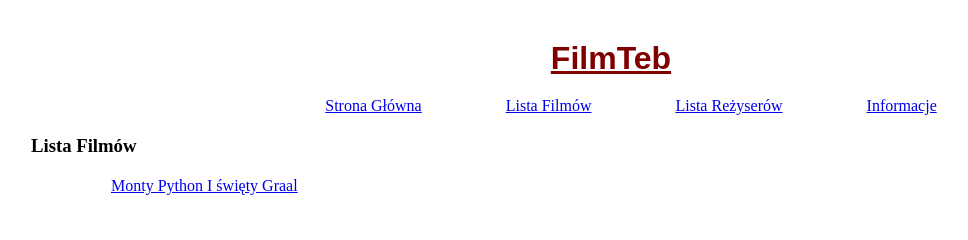
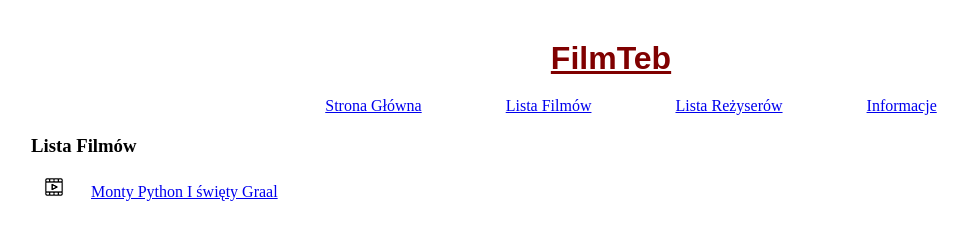
Before and after one commit to GoodWoofie/3GG-KK-HTML, a plain HTML site: page Zad 6 KK 3GG/movies/movies.html in a window 1280 px wide. Shown: the whole page, without its empty margins (29-997 px from the left). Drawn offline with Linux system fonts and the light colour scheme.

Commit message:
Zad 8 początek

```diff
--- a/Zad 6 KK 3GG/css/style.css
+++ b/Zad 6 KK 3GG/css/style.css
@@ -37,7 +37,7 @@ a:active {
 p {
     background-color: beige;
 }
-li {
+h1 + ul > li {
     list-style-type:none;
     display: inline;
     padding: 20px;
@@ -45,3 +45,9 @@ li {
 #menu {
     text-align: center;
 }
+#movie {
+    list-style-image: url('../img/film.png');
+}
+#dir {
+    list-style-image: url('../img/director.png');
+}
--- a/Zad 6 KK 3GG/movies/movies.html
+++ b/Zad 6 KK 3GG/movies/movies.html
@@ -16,7 +16,7 @@
         <li><a href="../about.html">Informacje</a></li>
     </ul>
     <h3>Lista Filmów</h3>
-    <ul>
+    <ul id="movie">
         <li><a href="../movies/Holy_Grail.html">Monty Python I święty Graal </a></li>
     </ul>
 </body>
```
Also changed, not shown: Zad 6 KK 3GG/directors/directors.html (+1 -1 lines), Zad 6 KK 3GG/img/director.png (added), Zad 6 KK 3GG/img/film.png (added).
